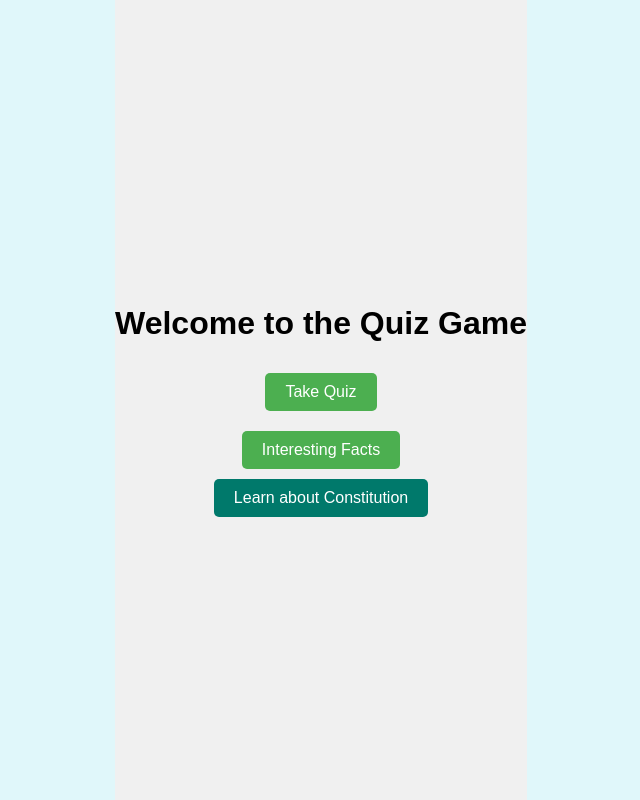
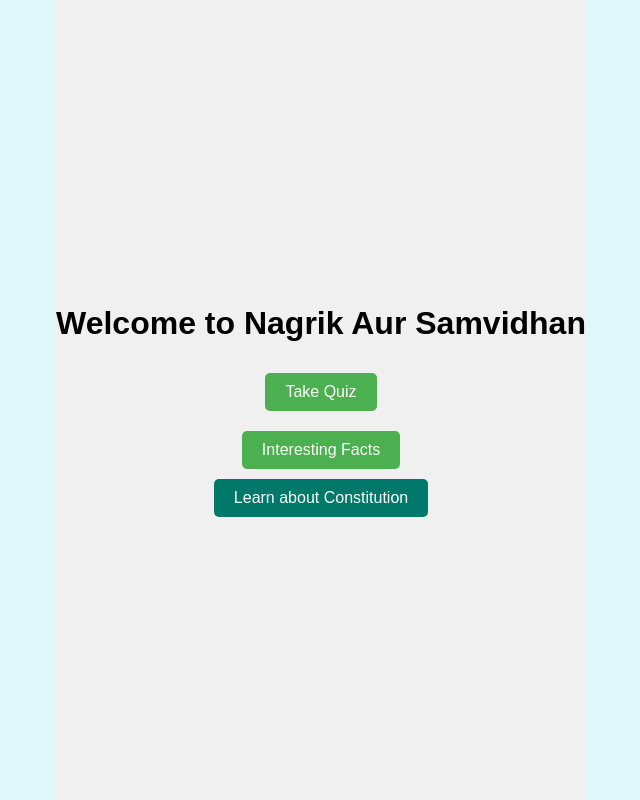
Before and after one commit to kshitij-garg18/SIH-2024, a React (Create React App) app: page / in a window 1280 px wide. Shown: the whole page, without its empty margins (319-959 px from the left). Built offline with nearby package versions, Linux system fonts and the light colour scheme; the HTML template or start-up script is replaced by a standard one.

Commit message:
changed name to nagrik aur samvidhan

```diff
--- a/src/StartScreen.js
+++ b/src/StartScreen.js
@@ -39,7 +39,7 @@ const StartScreen = ({ onStartQuiz }) => {
         </div>
       ) : (
         <>
-          <h1>Welcome to the Quiz Game</h1>
+          <h1>Welcome to Nagrik Aur Samvidhan</h1>
           {!showFact ? (
             <>
               <button className="start-button" onClick={onStartQuiz}>
```
